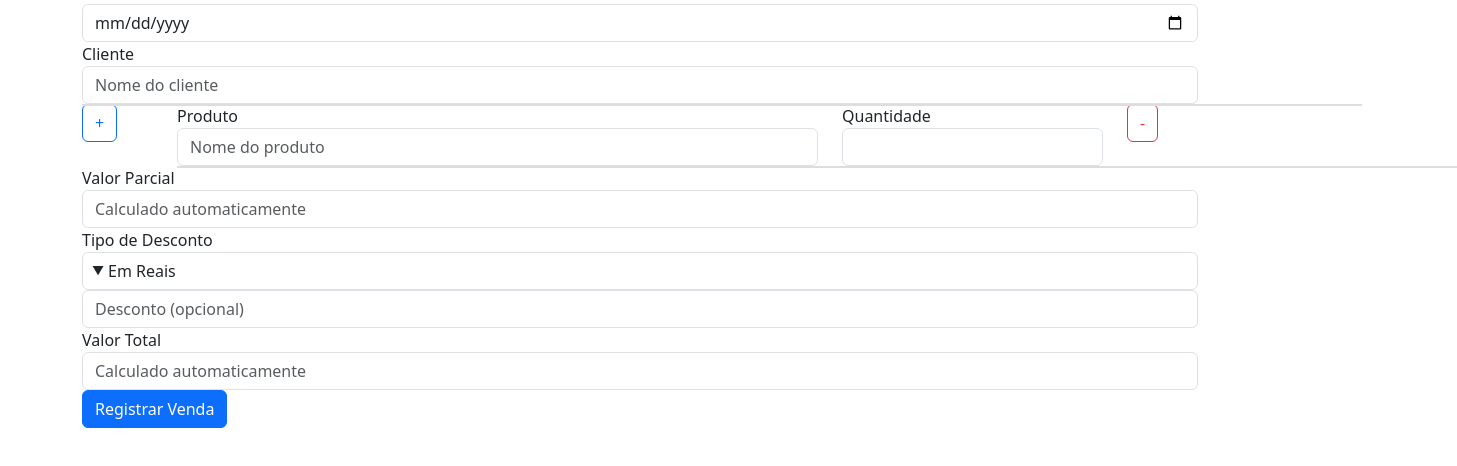
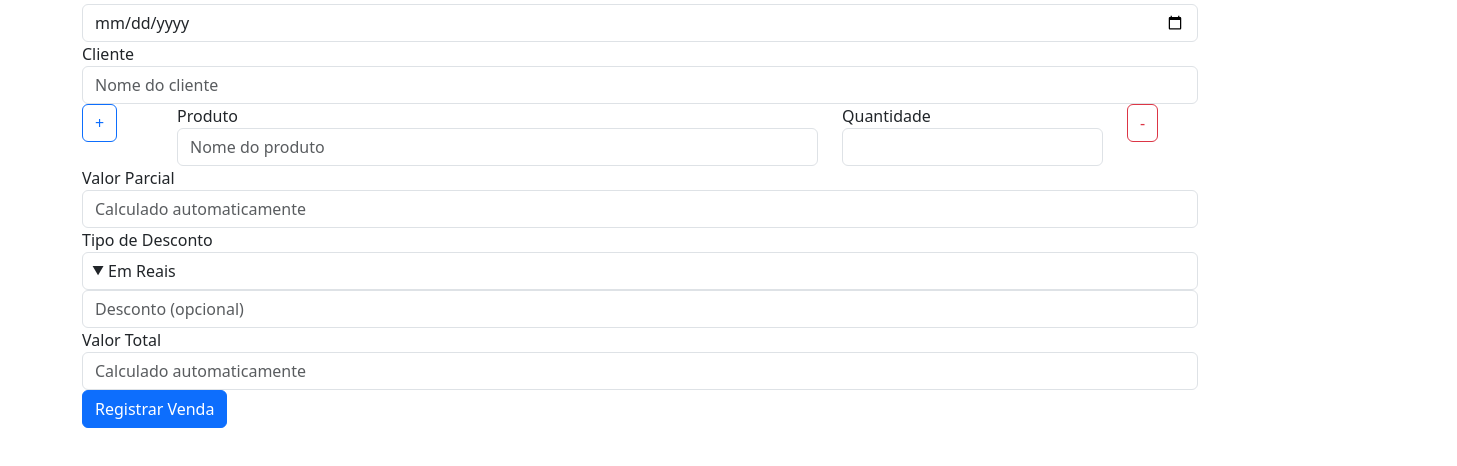
Before and after one commit to coderpedrosilva/sohocontrol, a plain HTML site: page sohocontrol_bootstrap/vendas.html in a window 1280 px wide. Shown: the part 236-702 px from the top of the page, 1457 px wide, since content can reach past the window. Drawn offline with nearby package versions, Linux system fonts and the light colour scheme; no server answers.

Commit message:
removing autocomplete-suggestions lines

```diff
--- a/sohocontrol_bootstrap/vendas.html
+++ b/sohocontrol_bootstrap/vendas.html
@@ -44,6 +44,12 @@
       font-size: 12px;
       pointer-events: none;
     }
+    .autocomplete-suggestions {
+    border: none !important;
+    box-shadow: none !important;
+    margin: 0;
+    padding: 0;
+}
   </style>
 </head>
 <body>
```
